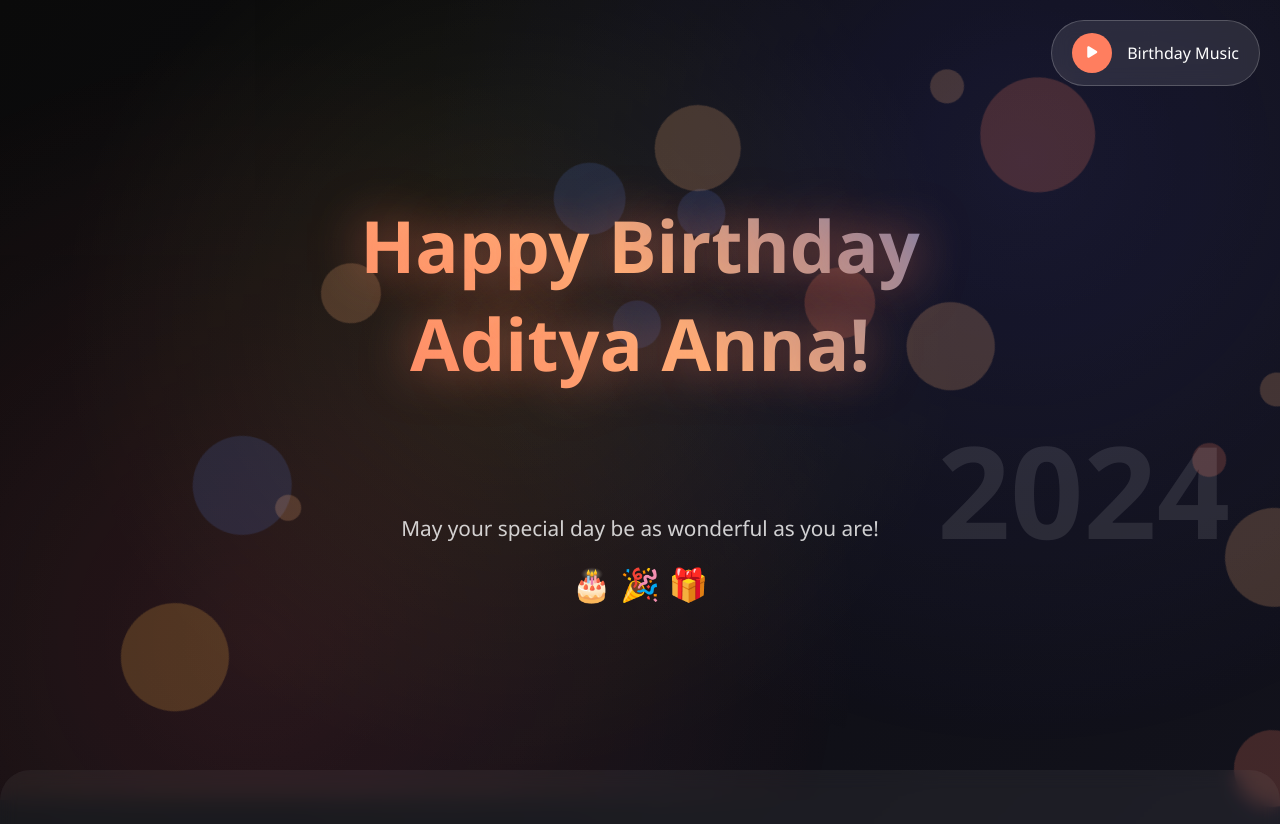
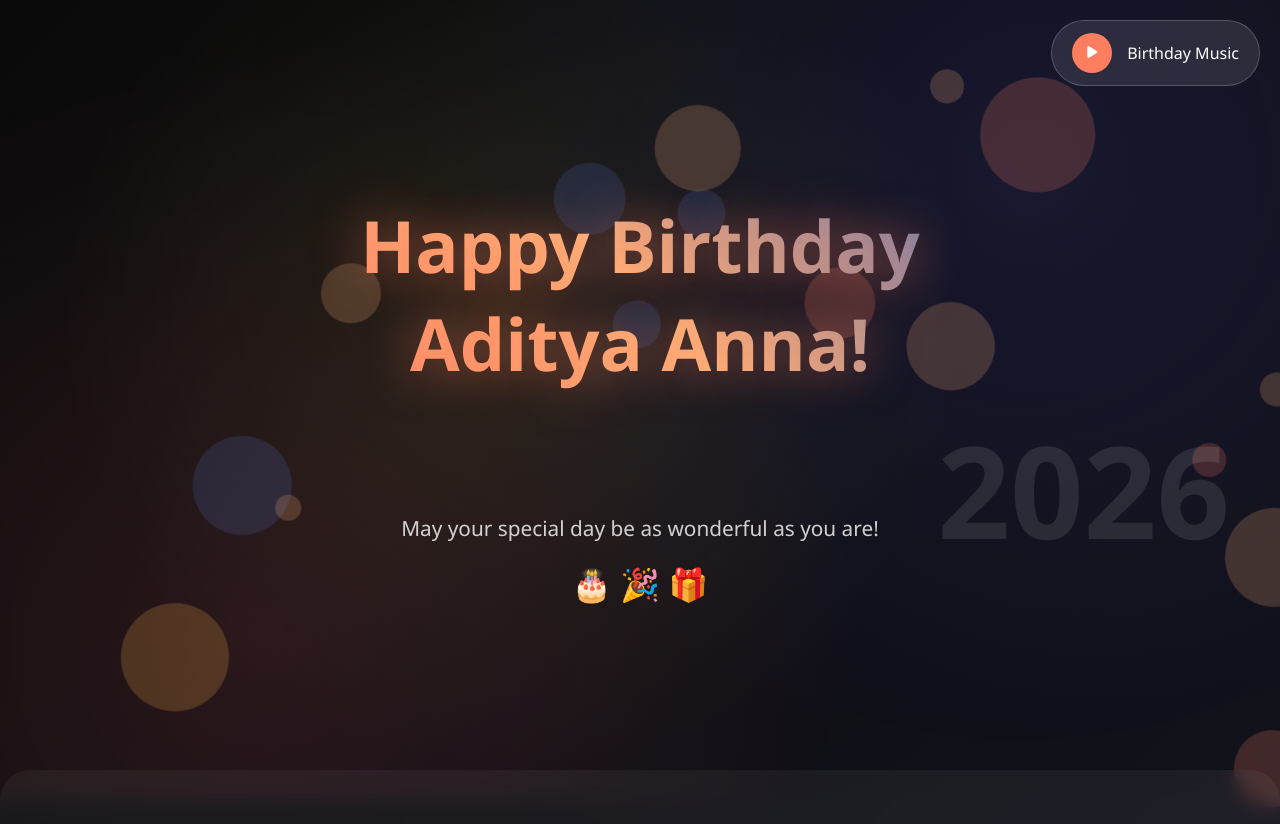
Before and after one commit to Bhushan-getting/Hbd, a plain HTML site: page index.html in a window 1280 px wide. Shown: the top 824 px of the page. Drawn offline with Linux system fonts and the light colour scheme.

Commit message:
Update index.html

```diff
--- a/index.html
+++ b/index.html
@@ -458,7 +458,7 @@
             </div>
         </div>
 
-        <div class="birthday-year">2024</div>
+        <div class="birthday-year">2026</div>
 
         <div class="scroll-indicator">
             <i class="fas fa-chevron-down" style="font-size: 2rem; color: #ff7e5f;"></i>
```
